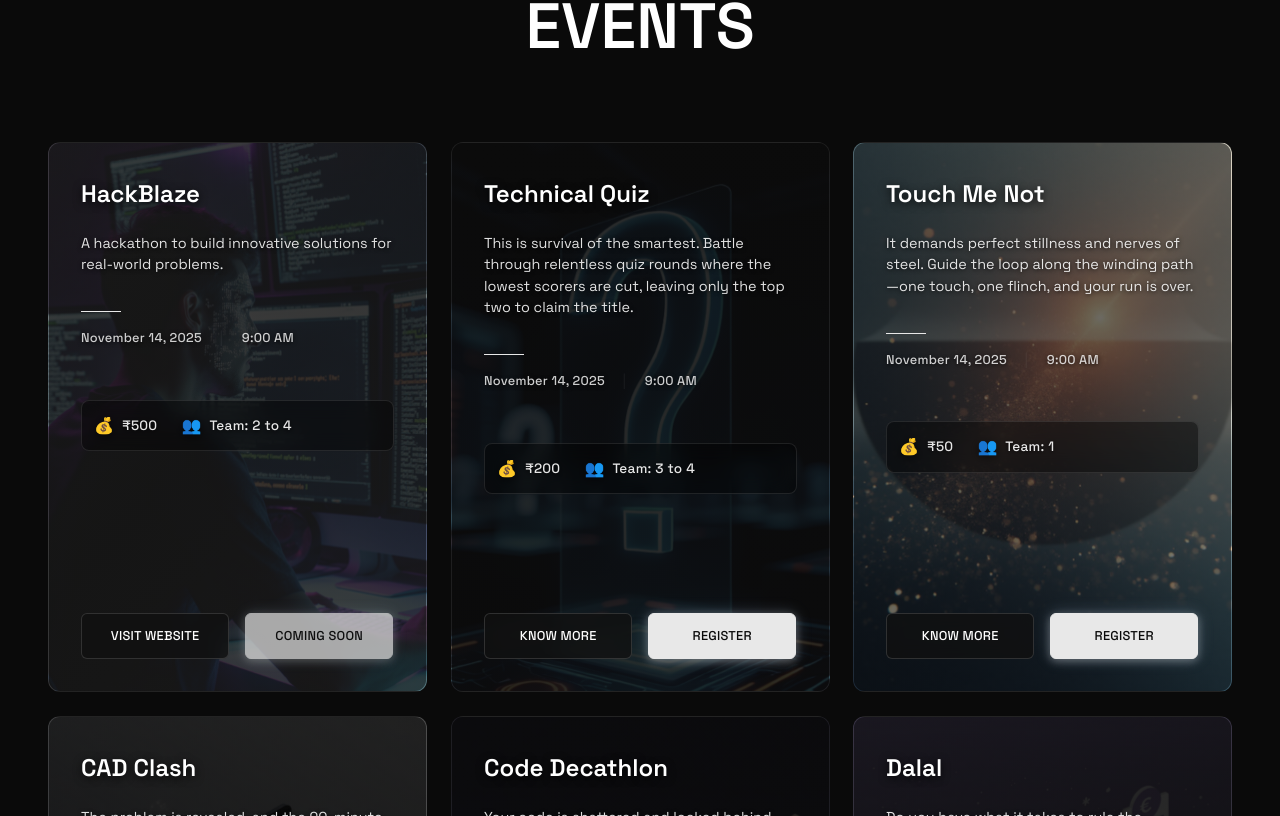
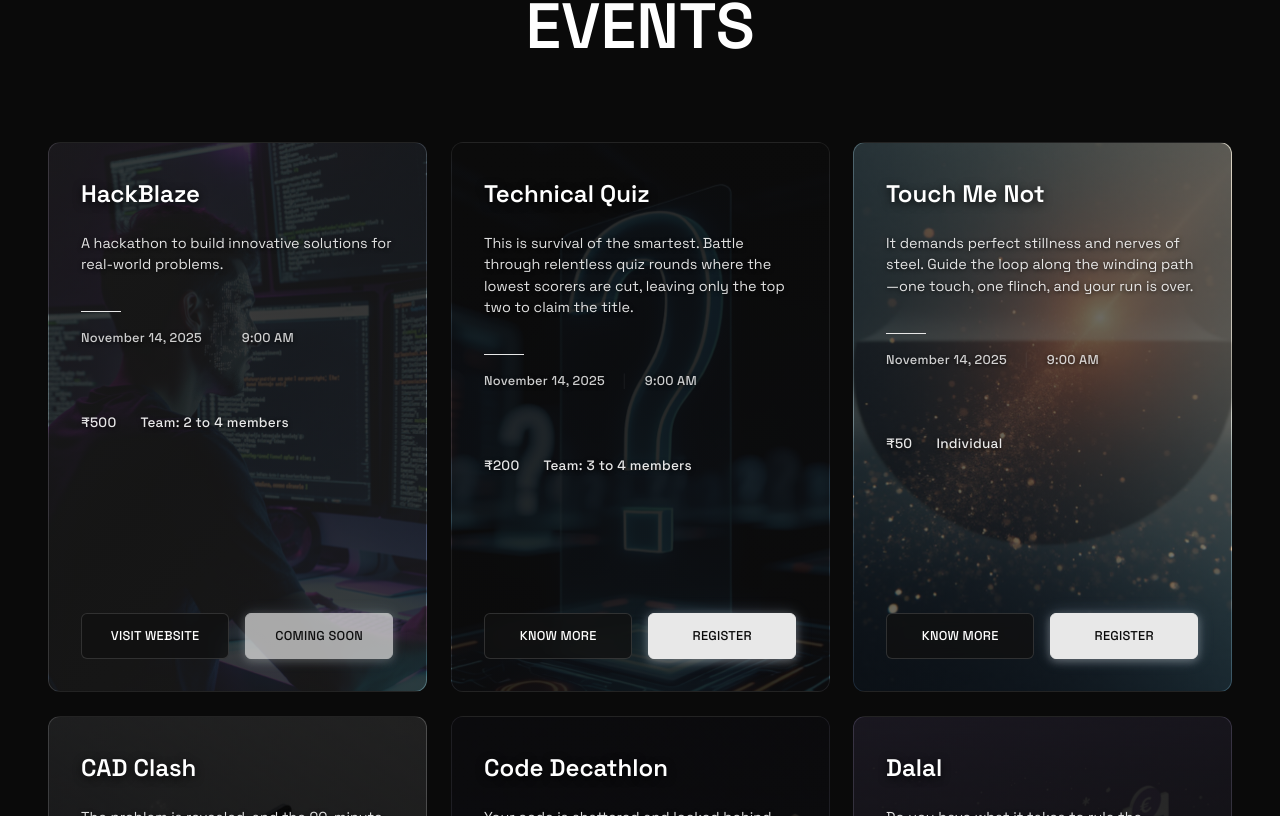
Before and after one commit to ramprasadsharma-engineer/techvidya-grid, a React (Vite) app: page / in a window 1280 px wide. Shown: the part 1964-2780 px from the top of the page. Built offline with nearby package versions, Linux system fonts and the light colour scheme; no server answers; the database is empty.

Commit message:
Update Events component styles and functionality

```diff
--- a/src/components/Events.css
+++ b/src/components/Events.css
@@ -138,11 +138,7 @@
   display: flex;
   gap: 1.5rem;
   margin: 1rem 0;
-  padding: 0.75rem;
-  background: rgba(0, 0, 0, 0.4);
-  backdrop-filter: blur(10px);
-  border-radius: 8px;
-  border: 1px solid rgba(255, 255, 255, 0.1);
+  padding: 0.75rem 0;
 }
 
 .meta-item {
--- a/src/components/Events.jsx
+++ b/src/components/Events.jsx
@@ -86,12 +86,14 @@ export default function Events() {
 
               <div className="event-meta-info">
                 <div className="meta-item">
-                  <span className="meta-icon">💰</span>
                   <span className="meta-text">{event.registrationFee}</span>
                 </div>
                 <div className="meta-item">
-                  <span className="meta-icon">👥</span>
-                  <span className="meta-text">Team: {event.teamSize}</span>
+                  <span className="meta-text">
+                    {event.teamSize === "1" || event.teamSize === 1
+                      ? "Individual"
+                      : `Team: ${event.teamSize} members`}
+                  </span>
                 </div>
               </div>
 
```
